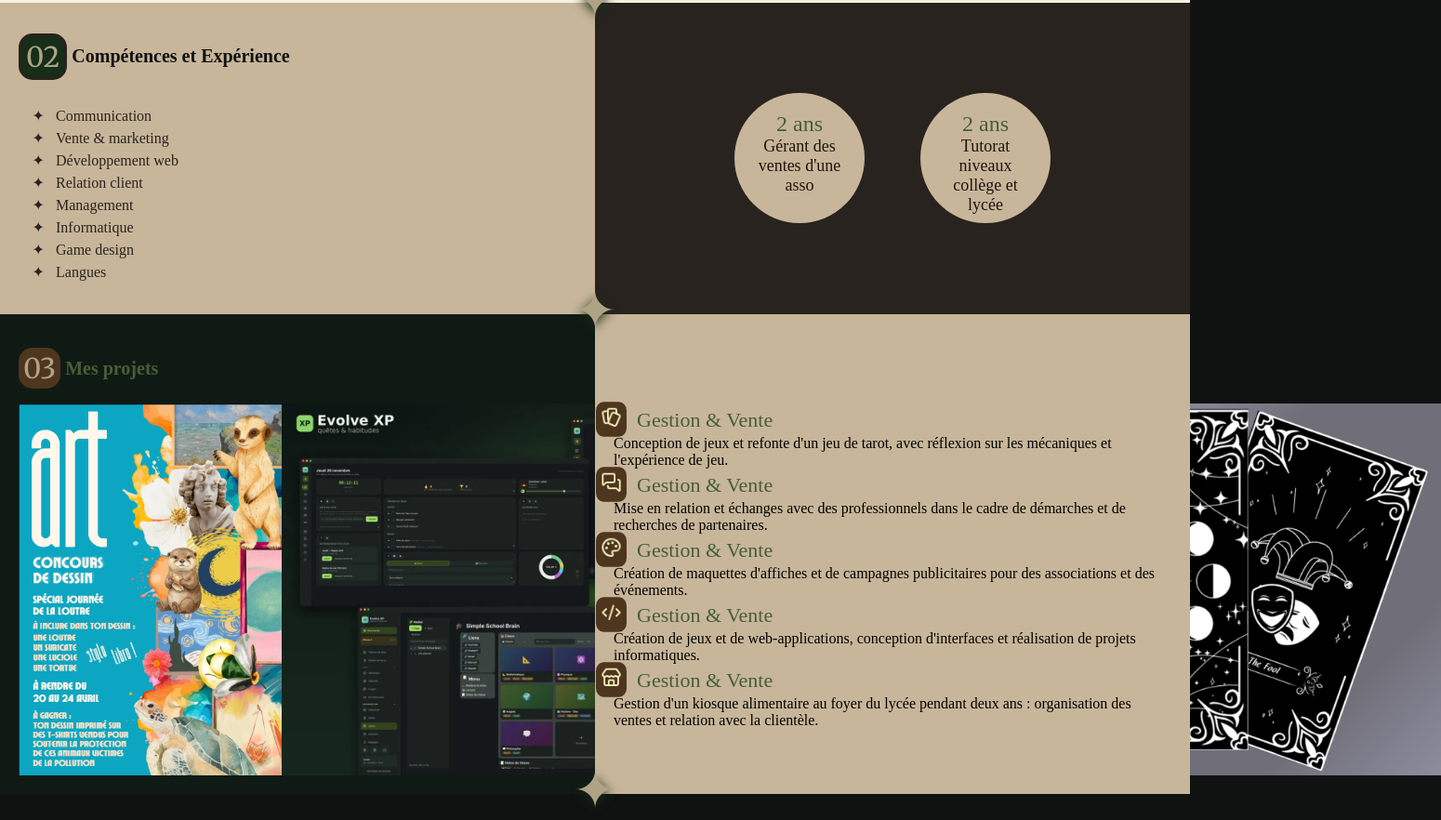
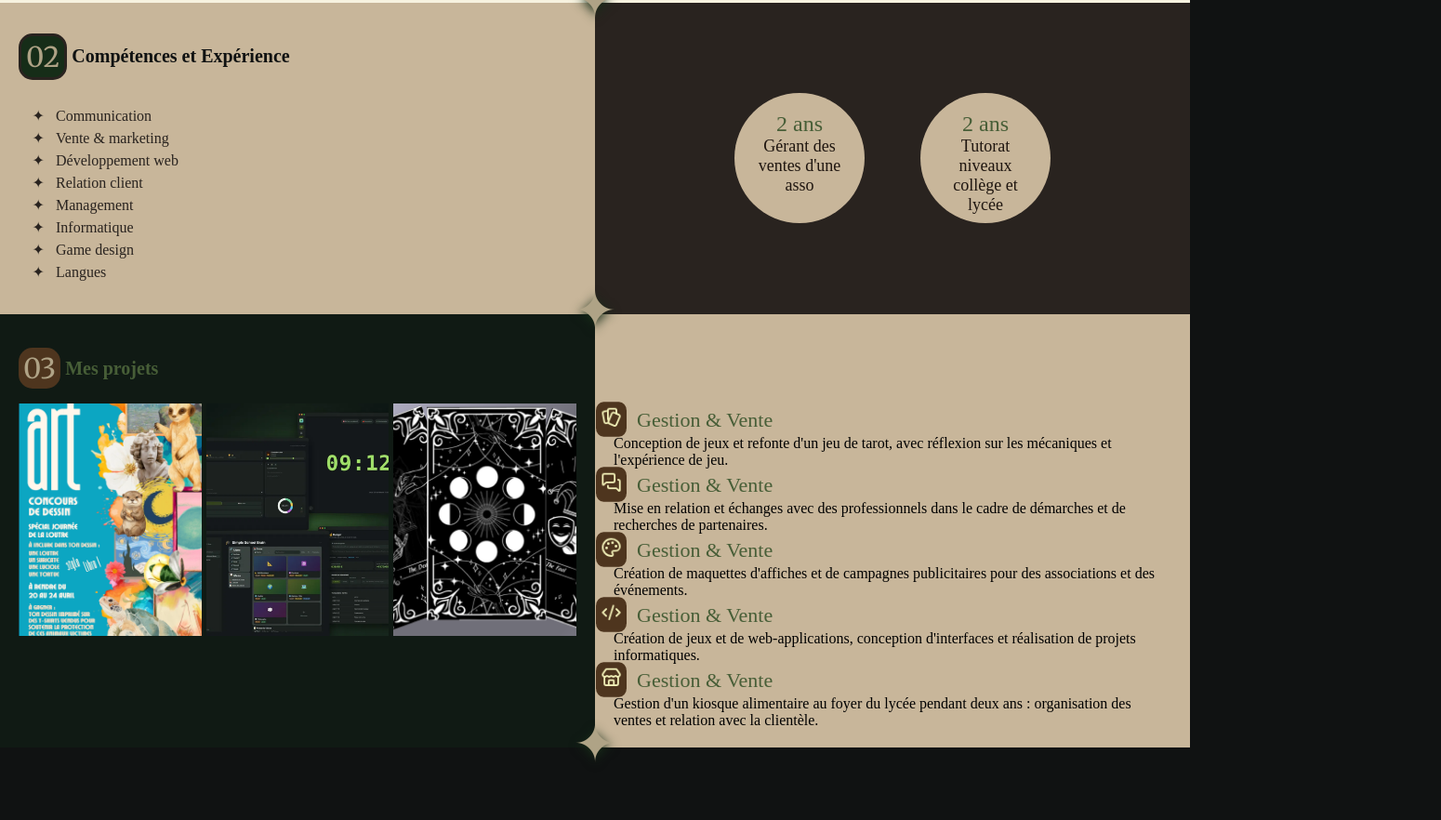
Before and after one commit to Angryp3t/TP-developpement-web, a plain HTML site: page portfolio/index.html in a window 1280 px wide. Shown: the part 905-1787 px from the top of the page at 93% size, 1550 px wide, since content can reach past the window. After the commit the page ends 1737 px from the top, so only its background shows below. Drawn offline with Linux system fonts and the light colour scheme; a web font is replaced by a local one.

Commit message:
animation pour la présentations des projets qui marche enfin ^^ !

```diff
--- a/portfolio/style.css
+++ b/portfolio/style.css
@@ -318,14 +318,36 @@ ul{
         background-color: var(--forest-black) ;
         #maquette{
             display: flex;
+            height: 250px;
+            gap: 5px;
+            overflow: hidden;
             .maquette{
-                flex: 0.5;
+                flex: 1;
+                min-width: 0;
+                overflow: hidden;
+                transition: flex 0.6s ease;
+                cursor: pointer;
+                display: flex;
+                justify-content: center;
+                align-items: center;
+                background-color: var(--deep-forest);
+            img {
+                width: 100%;
+                height: 100%;
+                object-fit: cover;
+                display: block;
+                transition: all 0.6s ease;
+            }
+            &:hover{
+                flex: 6;
+                padding: 15px;
                 img{
-                    display: block;
-                    height:400px;
+                    height: 100%;
+                    object-fit: contain;
                 }
             }
-        }
+            }
+            }
     }
 }
 
```
